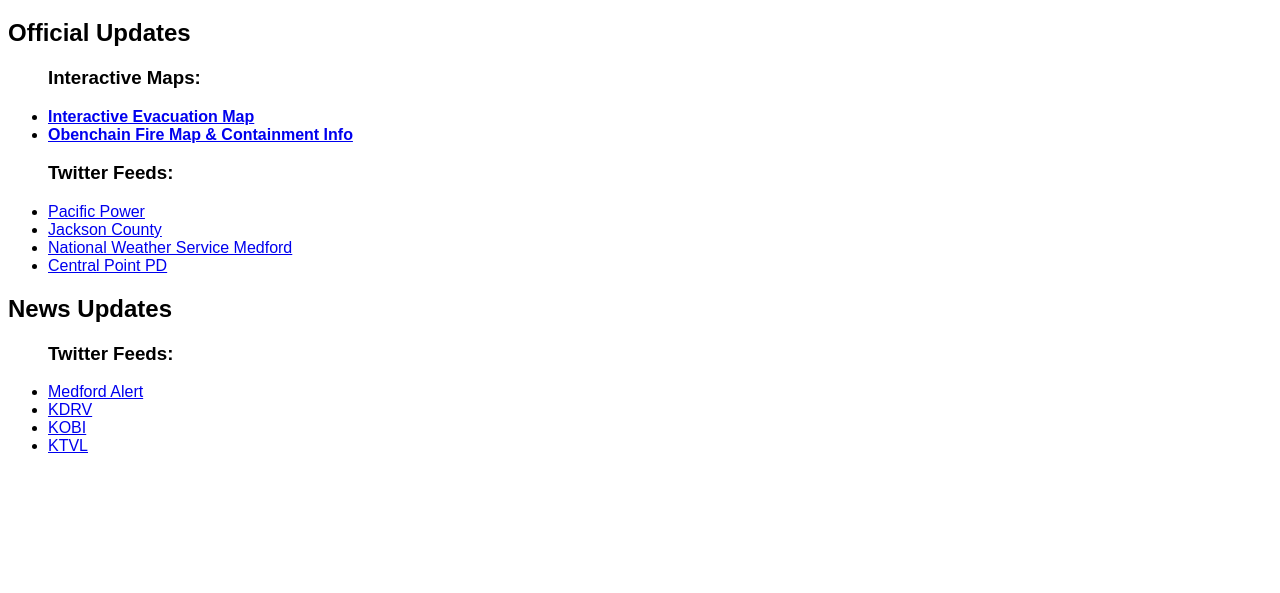
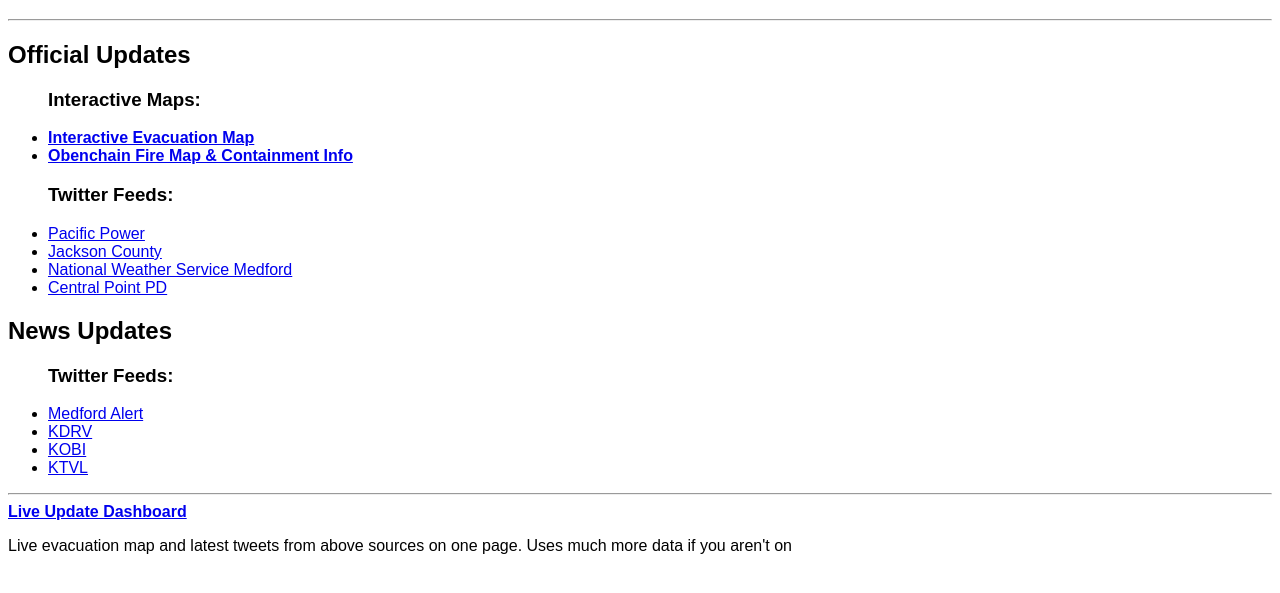
Before and after one commit to wingmatt/jacksonfireinfo, a plain HTML site: page index.html in a window 1280 px wide. Shown: the part 61-654 px from the top of the page. Drawn offline with Linux system fonts and the light colour scheme.

Commit message:
Add link to more data at bottom & dividers

```diff
--- a/index.html
+++ b/index.html
@@ -8,6 +8,7 @@
 </head>
 <body>
     <h1>Jackson County Fire Info</h1>
+    <hr>
     <h2>Official Updates</h2>
     <ul>
         <h3>Interactive Maps:</h3>
@@ -27,5 +28,8 @@
         <li><a href="https://twitter.com/KOBITV">KOBI</a></li>
         <li><a href="https://twitter.com/KTVL">KTVL</a></li>
     </ul>
+    <hr>
+    <a class="highlight" href="more/">Live Update Dashboard</a>
+    <p>Live evacuation map and latest tweets from above sources on one page. Uses much more data if you aren't on</p>
 </body>
 </html>
```
